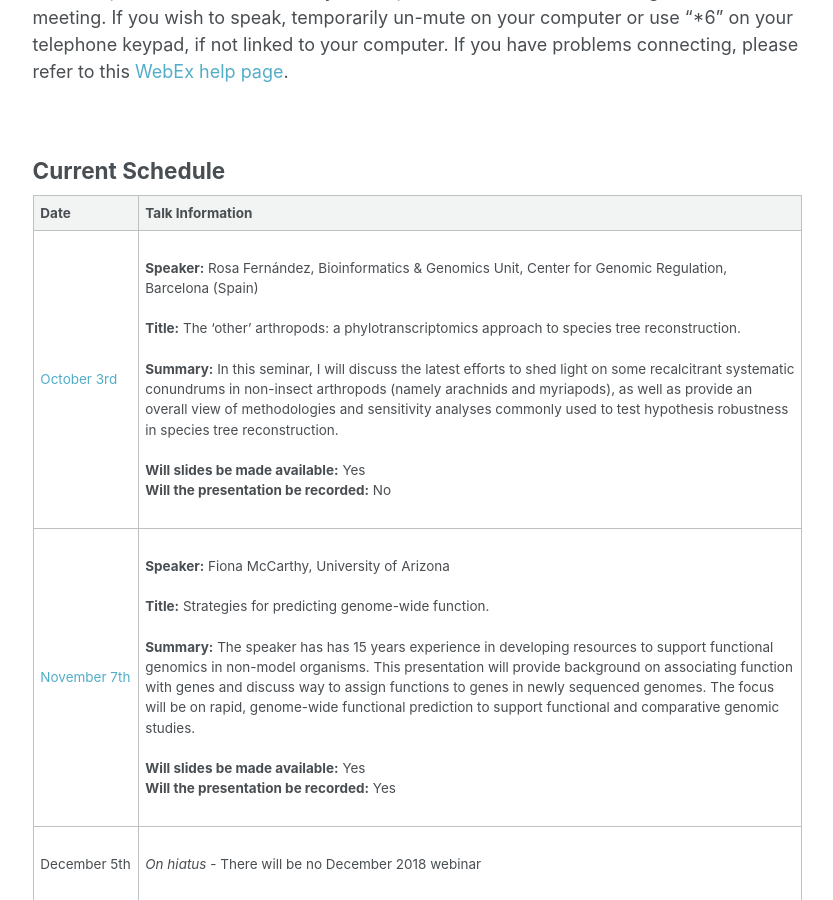
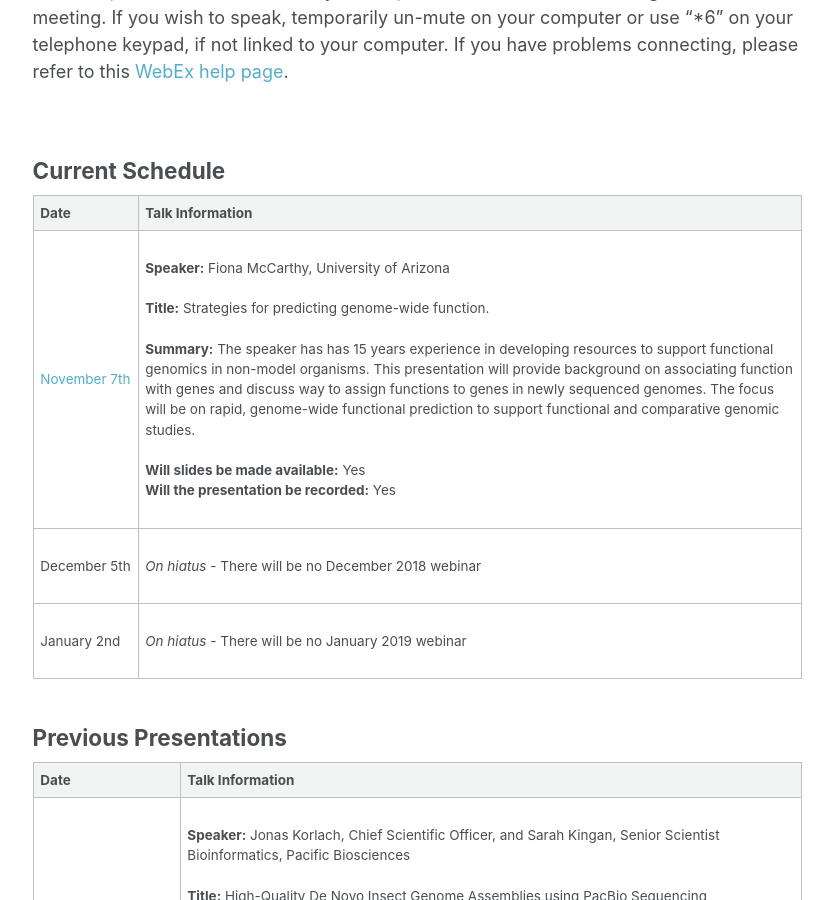
Before and after one commit to i5k/i5k.github.io, a Jekyll site: the page built from _pages/webinar.md, in a window 1280 px wide and 900 px high, scrolled down 1396 px. Shown: the whole window, without its empty margins (249-1082 px from the left). Built offline with Jekyll 4.4.1, drawn with Linux system fonts in a browser that asks for light colours; some of the changed text lies outside the part shown.

Commit message:
updated post Sept webinar

```diff
--- a/_pages/webinar.md
+++ b/_pages/webinar.md
@@ -34,7 +34,6 @@ If you have problems connecting, please refer to this [WebEx help page](https://
 
 | __Date__ | __Talk Information__|
 | ---- | ---- |
-|[October&nbsp;3rd](https://www.timeanddate.com/worldclock/fixedtime.html?msg=i5k+webinar&iso=20181003T11&p1=263&ah=1)|<br>__Speaker:__ Rosa Fernández, Bioinformatics & Genomics Unit, Center for Genomic Regulation, Barcelona (Spain)<br><br>__Title:__ The 'other' arthropods: a phylotranscriptomics approach to species tree reconstruction. <br><br>__Summary:__ In this seminar, I will discuss the latest efforts to shed light on some recalcitrant systematic conundrums in non-insect arthropods (namely arachnids and myriapods), as well as provide an overall view of methodologies and sensitivity analyses commonly used to test hypothesis robustness in species tree reconstruction.<br><br>__Will slides be made available:__ Yes<br>__Will the presentation be recorded:__ No<br><br>|
 |[November&nbsp;7th](https://www.timeanddate.com/worldclock/fixedtime.html?msg=i5k+webinar&iso=20181107T11&p1=263&ah=1)|<br>__Speaker:__ Fiona McCarthy, University of Arizona<br><br>__Title:__ Strategies for predicting genome-wide function. <br><br>__Summary:__ The speaker has has 15 years experience in developing resources to support functional genomics in non-model organisms. This presentation will provide background on associating function with genes and discuss way to assign functions to genes in newly sequenced genomes. The focus will be on rapid, genome-wide functional prediction to support functional and comparative genomic studies.<br><br>__Will slides be made available:__ Yes<br>__Will the presentation be recorded:__ Yes<br><br>|
 |December&nbsp;5th|<br>*On hiatus* - There will be no December 2018 webinar<br><br>|
 |January&nbsp;2nd|<br>*On hiatus* - There will be no January 2019 webinar<br><br>|
```
Also changed, not shown: other parts of _pages/webinar.md (+1 -0 lines).
